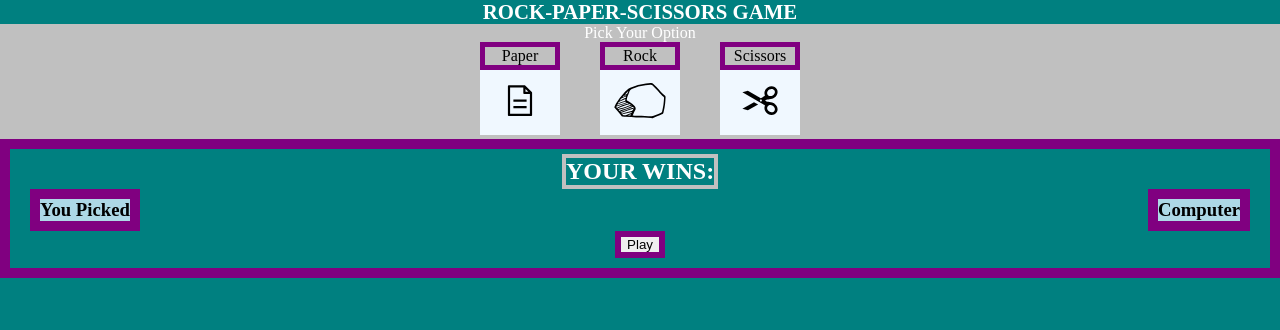
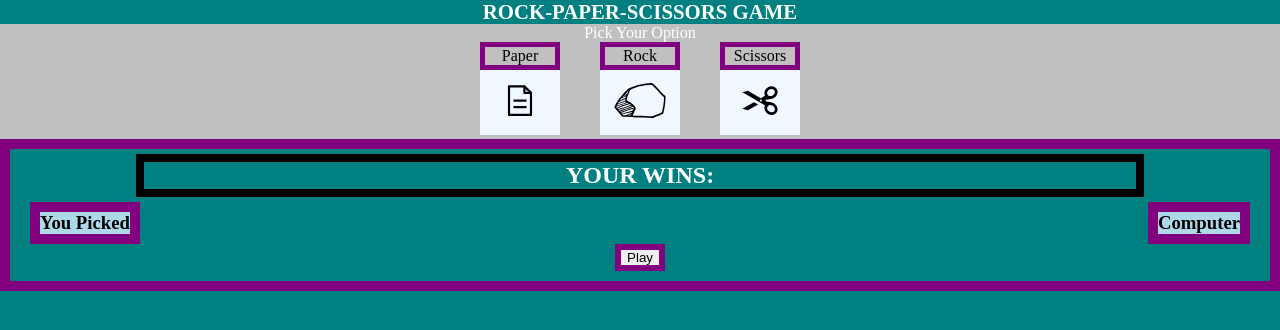
Before and after one commit to rivveneyes/Rock-Paper-Scissors, a plain HTML site: page index.html in a window 1280 px wide. Drawn offline with Linux system fonts and the light colour scheme.

Commit message:
css changes to h2 element display properly in center

```diff
--- a/style.css
+++ b/style.css
@@ -53,11 +53,11 @@ h3{
 }
 
 h2{
-    border: 4px solid silver;
-    width: fit-content;
-    margin: auto;
-    margin-top: 5px;
+    width: 80%;
+    text-align: center;
+    margin: 5px auto;
     color: white;
+    border: 8px solid black;
 }
 p{
     text-align: center;
@@ -72,13 +72,7 @@ p{
     border: 10px solid purple;
 }
 
-h2{
-    border: 4px solid silver;
-    width: fit-content;
-    margin: auto;
-    margin-top: 5px;
-    color: white;
-}
+
 h3{
     background-color: lightblue;
     text-align: center;
```
